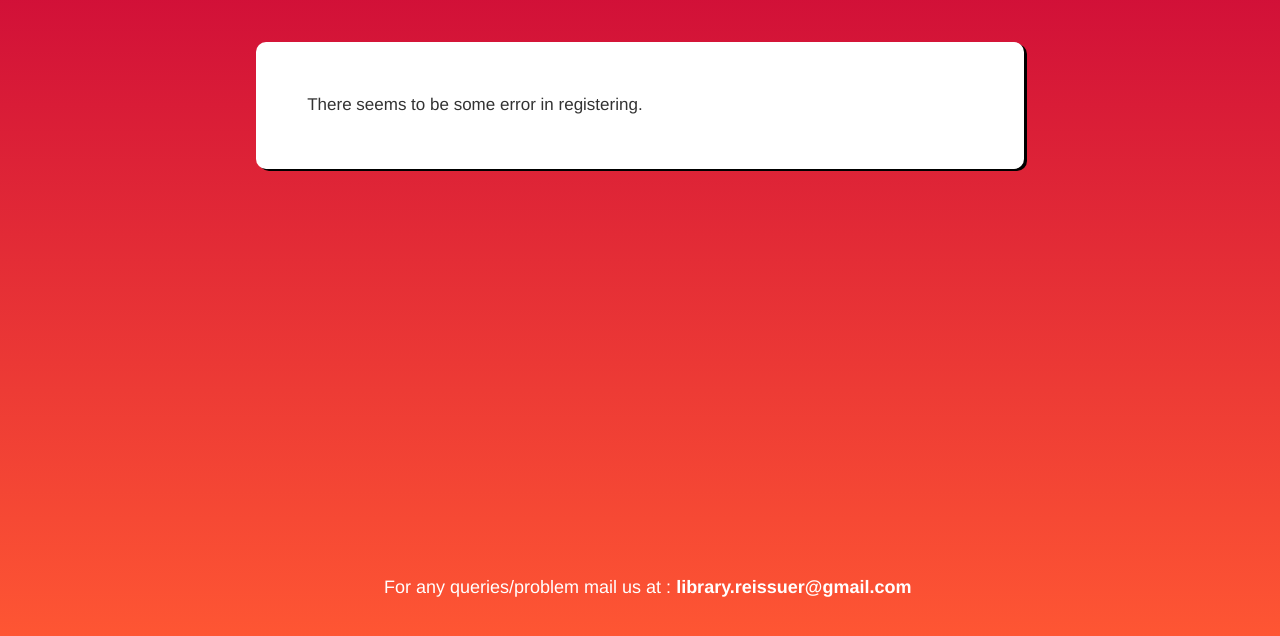
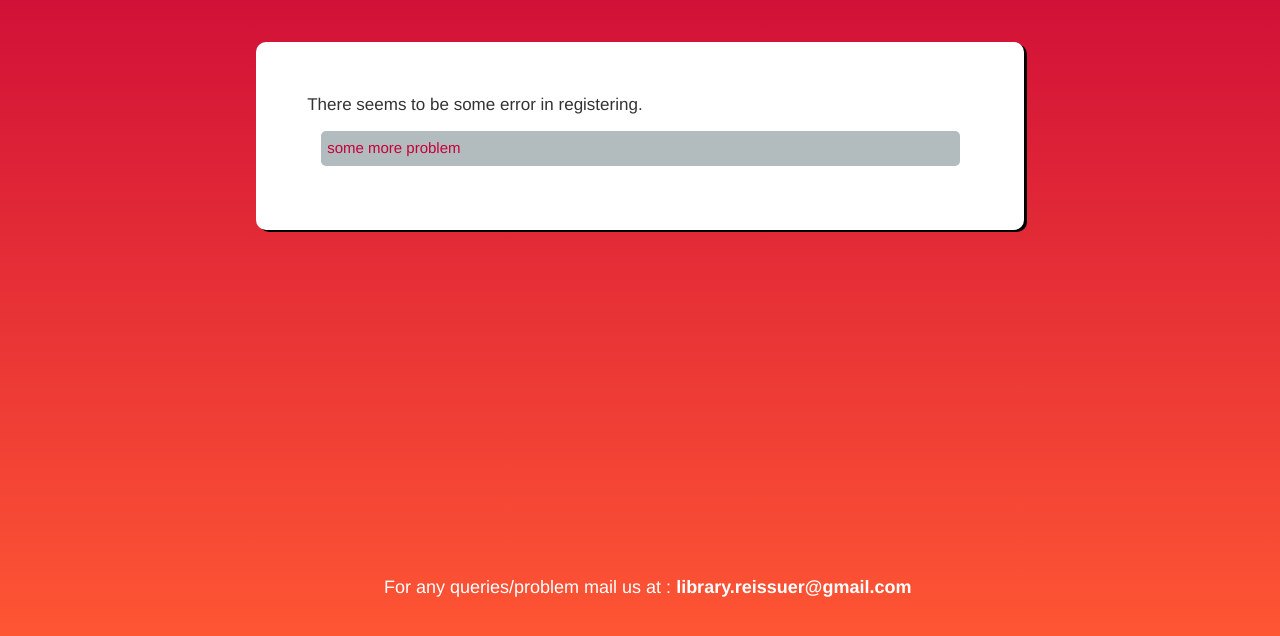
Before and after one commit to aitoss/LibraryReissuer-FrontEnd, a plain HTML site: page error.html in a window 1280 px wide. Shown: the part 152-788 px from the top of the page. Drawn offline with nearby package versions, Linux system fonts and the light colour scheme.

Commit message:
stack trace section

```diff
--- a/error.html
+++ b/error.html
@@ -10,6 +10,9 @@
 
         <div class="errorContent">
             There seems to be some error in registering.
+            <div id="stack-trace">
+                some more problem
+            </div>
         </div>
 
         <h4 id="contact-message">For any queries/problem mail us at : <strong>library.reissuer@gmail.com</strong></h4>
--- a/index.css
+++ b/index.css
@@ -71,6 +71,15 @@ body{
     box-shadow: 3px 2px black;
 }
 
+#stack-trace{
+    padding: 1%;
+    background-color: rgb(178, 187, 189);
+    border-radius:5px;
+    color:#C70039;
+    margin: 2%;
+    font-size: 15px;
+}
+
 #chill-message{
     color:white;
     text-align: center;
```
